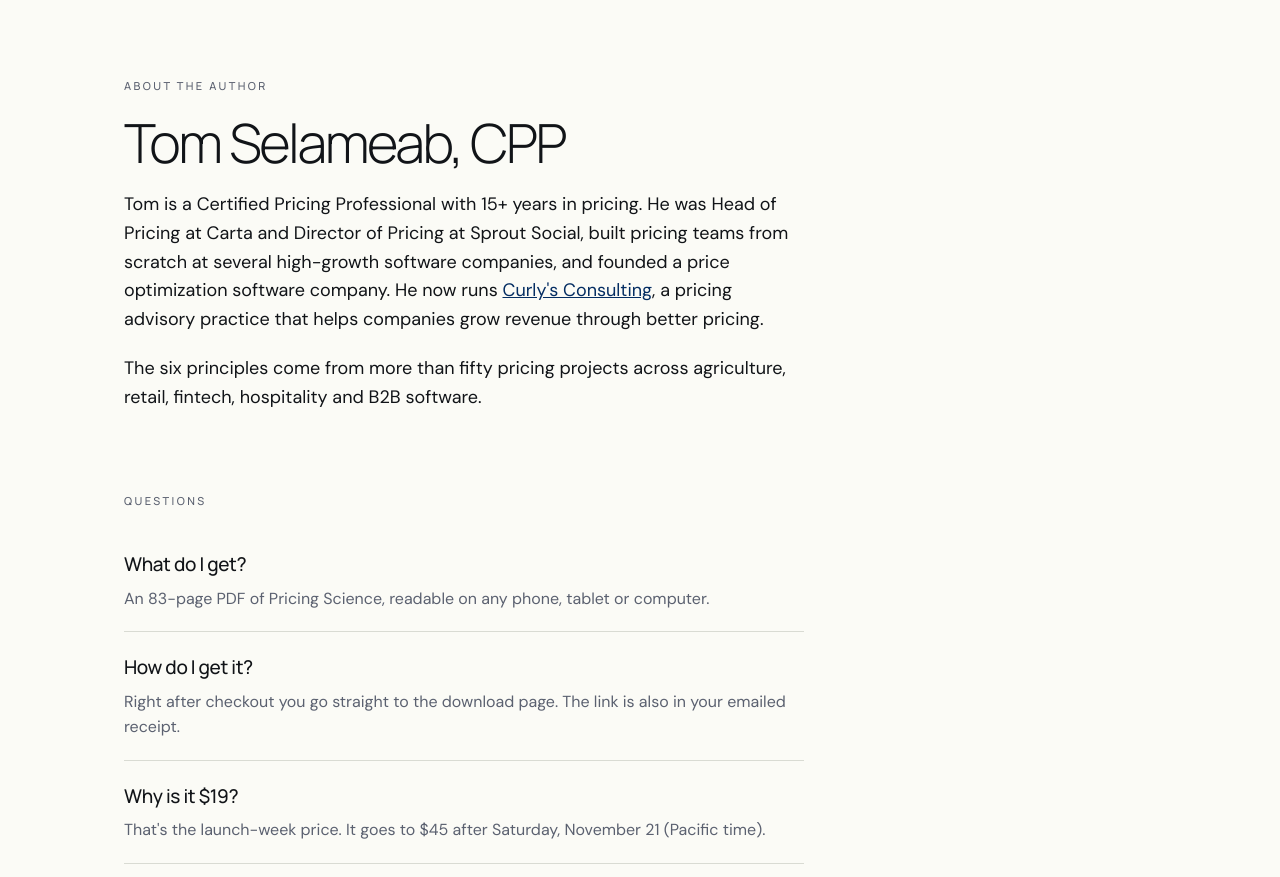
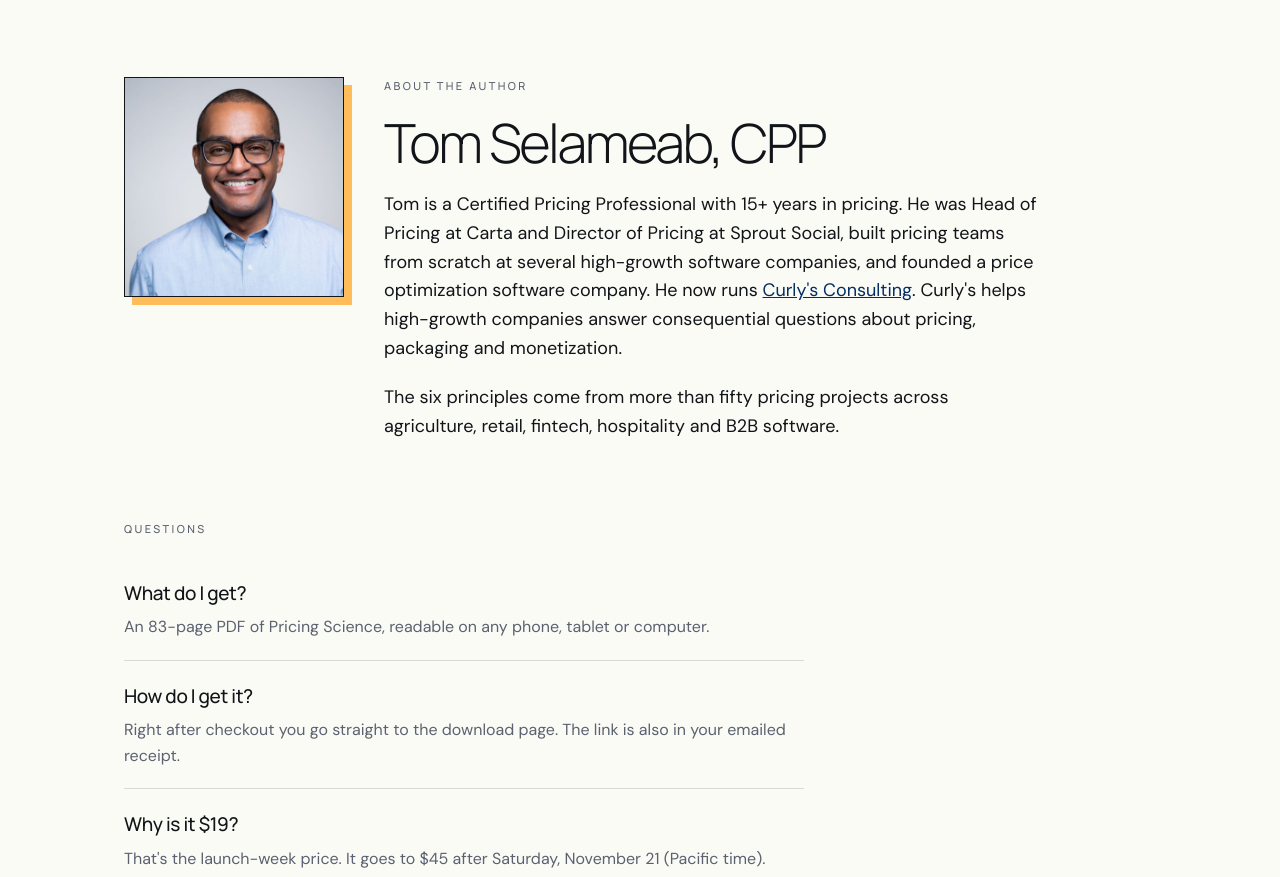
Before and after one commit to pricing-papi/pricing-science-book, a plain HTML site: page index.html in a window 1280 px wide. Shown: the part 4423-5300 px from the top of the page. Drawn offline with Linux system fonts and the light colour scheme.

Commit message:
Add headshot to author bio; use main-site company description
Co-Authored-By: Claude Opus 5.5 <noreply@anthropic.com>
Claude-Session: https://claude.ai/code/session_01H529DJQHAp3KkXqYRpZV3B

```diff
--- a/index.html
+++ b/index.html
@@ -162,6 +162,9 @@ footer .runner{border-bottom:0;border-top:1px solid var(--rule)}
   .sticky .btn{padding:12px 18px;font-size:16px}
   body{padding-bottom:72px}
 }
+.about{display:grid;grid-template-columns:220px 1fr;gap:40px;align-items:start;max-width:920px}
+.headshot{width:220px;border:1px solid var(--ink);box-shadow:8px 8px 0 var(--amber);background:var(--white)}
+@media (max-width:880px){.about{grid-template-columns:1fr;gap:24px}.headshot{width:160px}}
 @media (prefers-reduced-motion:reduce){.btn{transition:none}}
 </style>
 </head>
@@ -290,11 +293,14 @@ footer .runner{border-bottom:0;border-top:1px solid var(--rule)}
 
 <section style="padding-top:0">
   <div class="wrap">
-    <div class="col stack">
+    <div class="about">
+      <img class="headshot" src="/tom.jpg" width="480" height="480" alt="Tom Selameab, CPP" loading="lazy">
+      <div class="stack">
       <p class="label">About the author</p>
       <h2>Tom Selameab, CPP</h2>
-      <p>Tom is a Certified Pricing Professional with 15+ years in pricing. He was Head of Pricing at Carta and Director of Pricing at Sprout Social, built pricing teams from scratch at several high-growth software companies, and founded a price optimization software company. He now runs <a href="https://curlysconsulting.com">Curly's Consulting</a>, a pricing advisory practice that helps companies grow revenue through better pricing.</p>
+      <p>Tom is a Certified Pricing Professional with 15+ years in pricing. He was Head of Pricing at Carta and Director of Pricing at Sprout Social, built pricing teams from scratch at several high-growth software companies, and founded a price optimization software company. He now runs <a href="https://curlysconsulting.com">Curly's Consulting</a>. Curly's helps high-growth companies answer consequential questions about pricing, packaging and monetization.</p>
       <p>The six principles come from more than fifty pricing projects across agriculture, retail, fintech, hospitality and B2B software.</p>
+    </div>
     </div>
   </div>
 </section>
```
Also changed, not shown: thanks/index.html (+1 -1 lines), tom.jpg (added).
